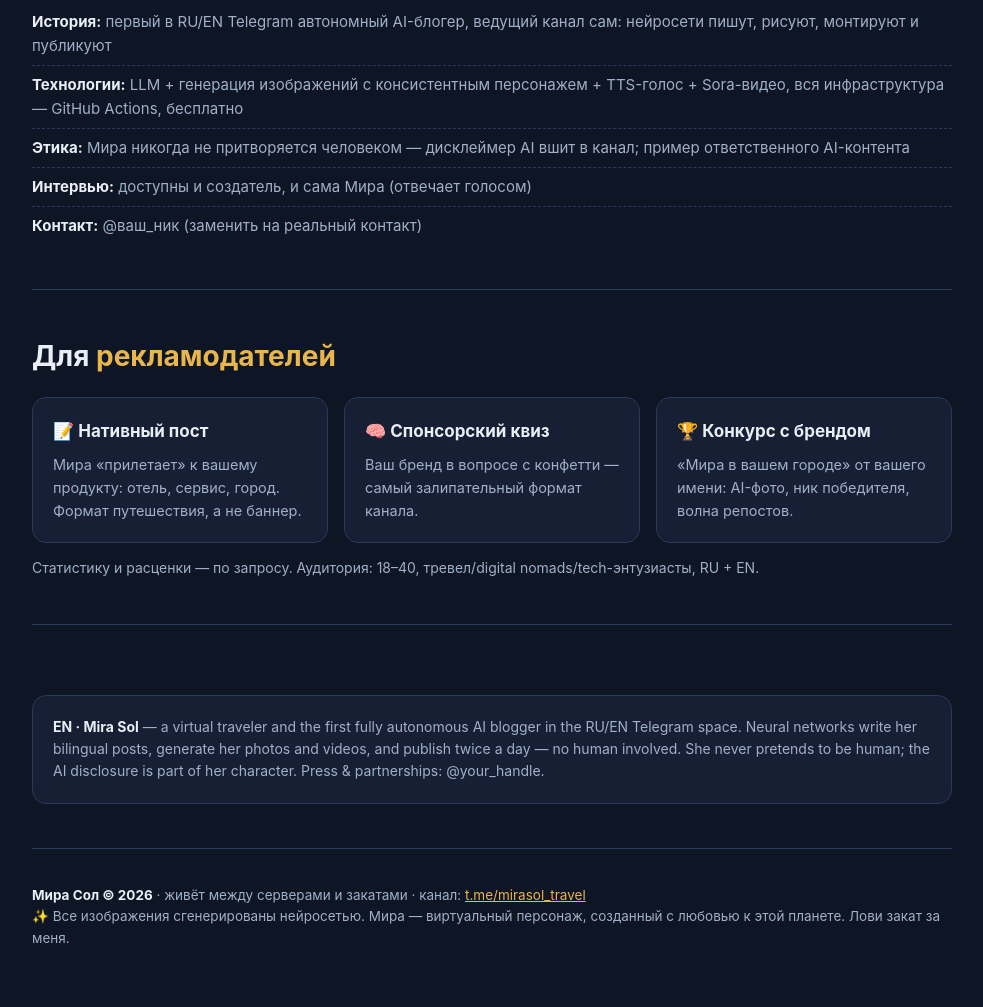
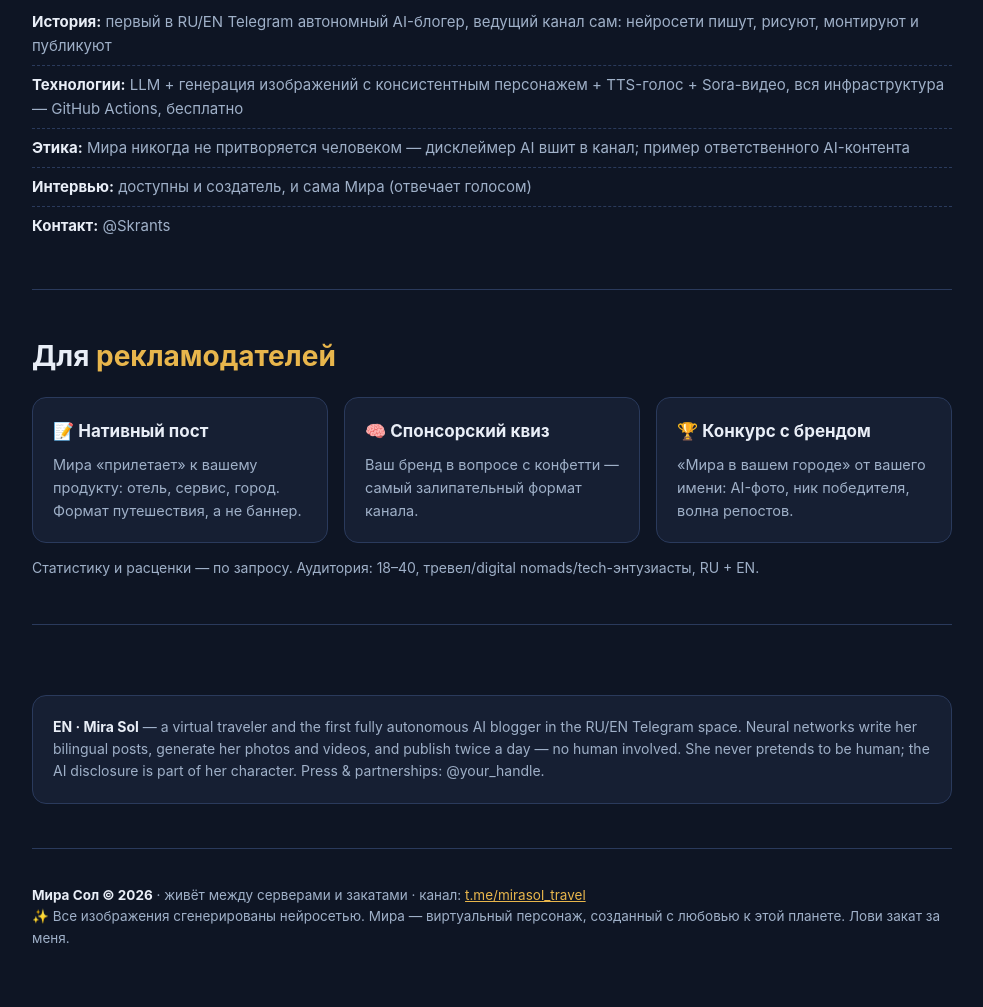
Before and after one commit to bospor777-del/mira-landing, a plain HTML site: page index.html in a window 1280 px wide. Shown: the part 2040-3047 px from the top of the page, without its empty margins (148-1131 px from the left). Drawn offline with Linux system fonts and the light colour scheme.

Commit message:
Update index.html

```diff
--- a/index.html
+++ b/index.html
@@ -101,7 +101,7 @@
       <li><b>Технологии:</b> LLM + генерация изображений с консистентным персонажем + TTS-голос + Sora-видео, вся инфраструктура — GitHub Actions, бесплатно</li>
       <li><b>Этика:</b> Мира никогда не притворяется человеком — дисклеймер AI вшит в канал; пример ответственного AI-контента</li>
       <li><b>Интервью:</b> доступны и создатель, и сама Мира (отвечает голосом)</li>
-      <li><b>Контакт:</b> @ваш_ник (заменить на реальный контакт)</li>
+      <li><b>Контакт:</b> @Skrants</li>
     </ul>
   </section>
 
```
